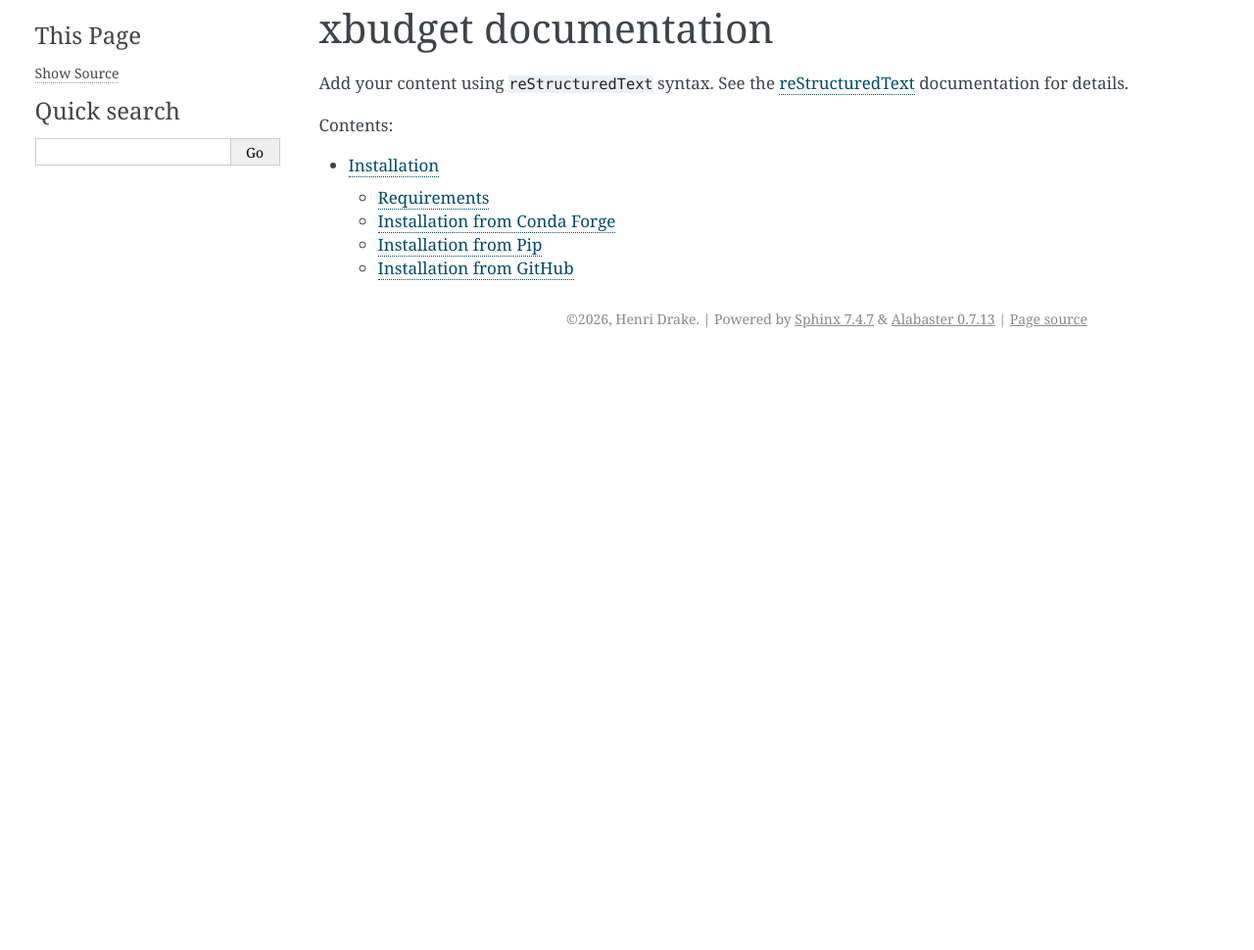
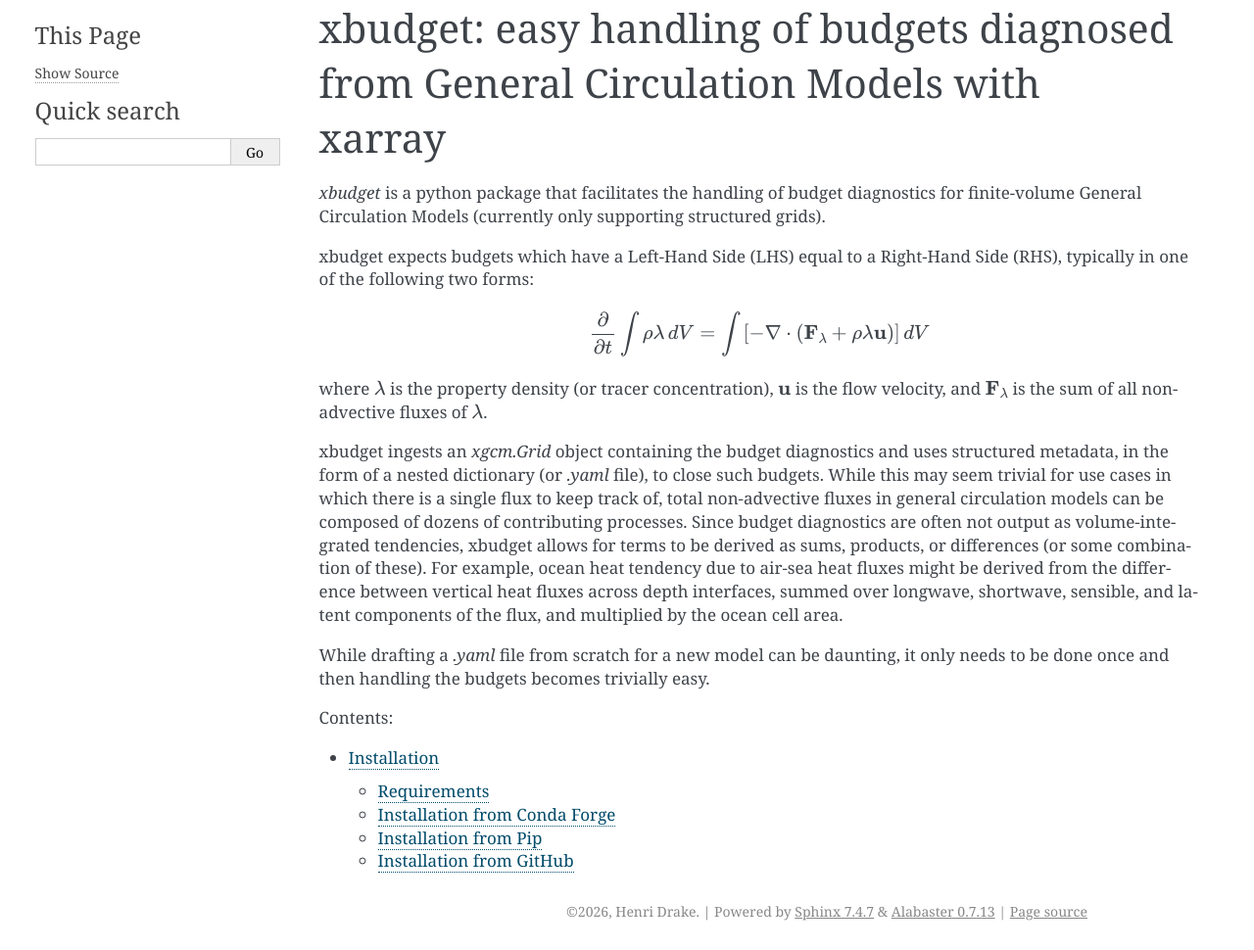
Before and after one commit to hdrake/xbudget, a Sphinx documentation site: the page built from docs/source/index.rst, in a window 1280 px wide. Shown: the whole page at 98% size. Built offline with Sphinx 7.4.7, drawn with Linux system fonts in a browser that asks for light colours; pages that are not in the unit, such as notebooks, are missing from menus; before the commit the page ends 900 px from its top, so only the background shows below that.

Commit message:
Landing page

```diff
--- a/docs/source/index.rst
+++ b/docs/source/index.rst
@@ -1,11 +1,19 @@
 
-xbudget documentation
+xbudget: easy handling of budgets diagnosed from General Circulation Models with xarray
 =====================
 
-Add your content using ``reStructuredText`` syntax. See the
-`reStructuredText <https://www.sphinx-doc.org/en/master/usage/restructuredtext/index.html>`_
-documentation for details.
+*xbudget* is a python package that facilitates the handling of budget diagnostics for finite-volume General Circulation Models (currently only supporting structured grids).
 
+xbudget expects budgets which have a Left-Hand Side (LHS) equal to a Right-Hand Side (RHS), typically in one of the following two forms:
+
+.. math::
+   \frac{\partial}{\partial t} \int \rho \lambda \, dV = \int \left[ - \nabla \cdot \left( \mathbf{F}_{\lambda} + \rho \lambda \mathbf{u} \right) \right] \, dV
+
+where :math:`\lambda` is the property density (or tracer concentration), :math:`\mathbf{u}` is the flow velocity, and :math:`\mathbf{F}_{\lambda}` is the sum of all non-advective fluxes of :math:`\lambda`.
+
+xbudget ingests an `xgcm.Grid` object containing the budget diagnostics and uses structured metadata, in the form of a nested dictionary (or `.yaml` file), to close such budgets. While this may seem trivial for use cases in which there is a single flux to keep track of, total non-advective fluxes in general circulation models can be composed of dozens of contributing processes. Since budget diagnostics are often not output as volume-integrated tendencies, xbudget allows for terms to be derived as sums, products, or differences (or some combination of these). For example, ocean heat tendency due to air-sea heat fluxes might be derived from the difference between vertical heat fluxes across depth interfaces, summed over longwave, shortwave, sensible, and latent components of the flux, and multiplied by the ocean cell area.
+
+While drafting a `.yaml` file from scratch for a new model can be daunting, it only needs to be done once and then handling the budgets becomes trivially easy.
 
 .. toctree::
    :maxdepth: 2
```
